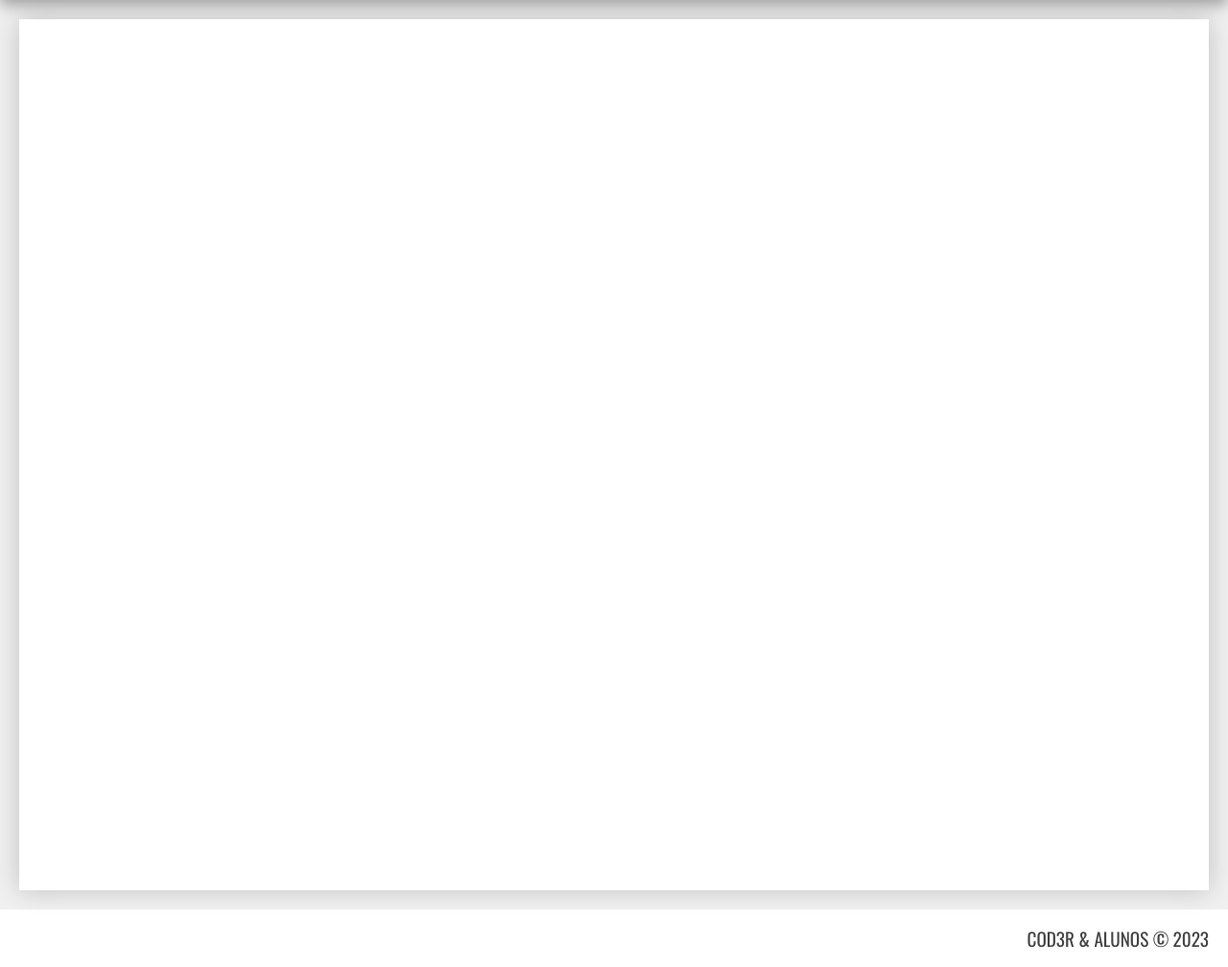
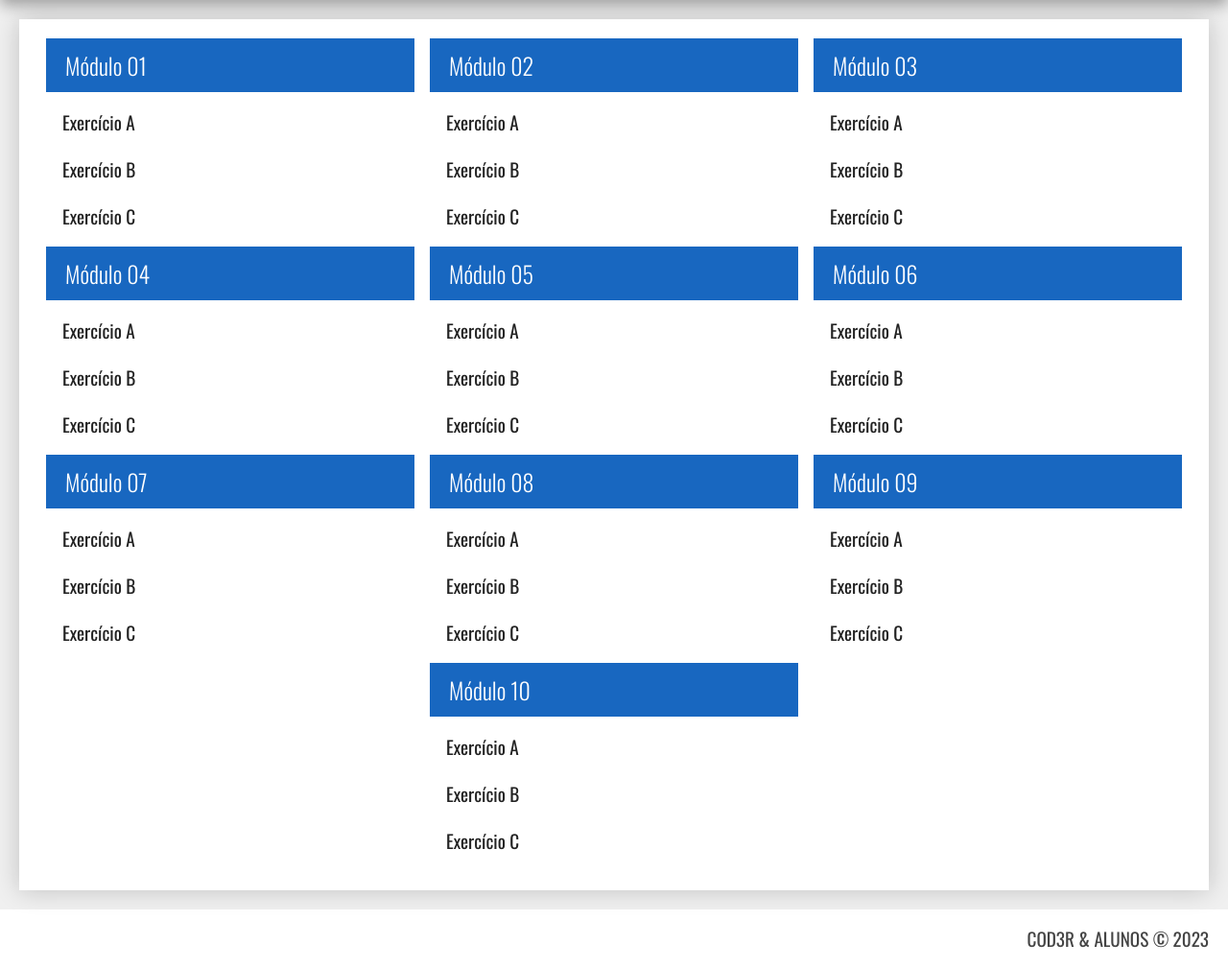
Before and after one commit to eilincoln/curso-php, a PHP site: page / in a window 1280 px wide. Shown: the part 120-1128 px from the top of the page at 96% size. Run offline with PHP 8.4, Linux system fonts and the light colour scheme.

Commit message:
modificando alterações da parte principal do menu.

```diff
--- a/assets/css/estilo.css
+++ b/assets/css/estilo.css
@@ -69,3 +69,44 @@ body {
     padding: 0px 20px;
     color: #444;
 }
+
+.modulos {
+    display: flex;
+    flex-wrap: wrap;
+    justify-content: space-around;
+}
+
+.modulo {
+    flex-basis: 32%;
+}
+
+.modulo > h3 {
+    margin: 0px;
+    color: #fff;
+    font-weight: 300;
+    font-size: 1.5rem;
+    padding: 10px 20px;
+    background-color: #1867c0;
+}
+
+.modulo > ul {
+    margin: 0px;
+    padding: 7px;
+    list-style: none;
+}
+
+.modulo > ul > li {
+    padding: 10px;
+    font-size: 1.2rem;
+    cursor: pointer;
+}
+
+.modulo > ul > li > a {
+    display: flex;
+    text-decoration: none;
+    color: #222;
+}
+
+.modulo > ul > li:hover {
+    background-color: #eee;
+}
--- a/index.html
+++ b/index.html
@@ -16,7 +16,88 @@
     </header>
     <main class="principal">
         <div class="conteudo">
-
+            <nav class="modulos">
+                <div class="modulo">
+                    <h3>Módulo 01</h3>
+                    <ul>
+                        <li><a href="#">Exercício A</a></li>
+                        <li><a href="#">Exercício B</a></li>
+                        <li><a href="#">Exercício C</a></li>
+                    </ul>
+                </div>
+                <div class="modulo">
+                    <h3>Módulo 02</h3>
+                    <ul>
+                        <li><a href="#">Exercício A</a></li>
+                        <li><a href="#">Exercício B</a></li>
+                        <li><a href="#">Exercício C</a></li>
+                    </ul>
+                </div>
+                <div class="modulo">
+                    <h3>Módulo 03</h3>
+                    <ul>
+                        <li><a href="#">Exercício A</a></li>
+                        <li><a href="#">Exercício B</a></li>
+                        <li><a href="#">Exercício C</a></li>
+                    </ul>
+                </div>
+                <div class="modulo">
+                    <h3>Módulo 04</h3>
+                    <ul>
+                        <li><a href="#">Exercício A</a></li>
+                        <li><a href="#">Exercício B</a></li>
+                        <li><a href="#">Exercício C</a></li>
+                    </ul>
+                </div>
+                <div class="modulo">
+                    <h3>Módulo 05</h3>
+                    <ul>
+                        <li><a href="#">Exercício A</a></li>
+                        <li><a href="#">Exercício B</a></li>
+                        <li><a href="#">Exercício C</a></li>
+                    </ul>
+                </div>
+                <div class="modulo">
+                    <h3>Módulo 06</h3>
+                    <ul>
+                        <li><a href="#">Exercício A</a></li>
+                        <li><a href="#">Exercício B</a></li>
+                        <li><a href="#">Exercício C</a></li>
+                    </ul>
+                </div>
+                <div class="modulo">
+                    <h3>Módulo 07</h3>
+                    <ul>
+                        <li><a href="#">Exercício A</a></li>
+                        <li><a href="#">Exercício B</a></li>
+                        <li><a href="#">Exercício C</a></li>
+                    </ul>
+                </div>
+                <div class="modulo">
+                    <h3>Módulo 08</h3>
+                    <ul>
+                        <li><a href="#">Exercício A</a></li>
+                        <li><a href="#">Exercício B</a></li>
+                        <li><a href="#">Exercício C</a></li>
+                    </ul>
+                </div>
+                <div class="modulo">
+                    <h3>Módulo 09</h3>
+                    <ul>
+                        <li><a href="#">Exercício A</a></li>
+                        <li><a href="#">Exercício B</a></li>
+                        <li><a href="#">Exercício C</a></li>
+                    </ul>
+                </div>
+                <div class="modulo">
+                    <h3>Módulo 10</h3>
+                    <ul>
+                        <li><a href="#">Exercício A</a></li>
+                        <li><a href="#">Exercício B</a></li>
+                        <li><a href="#">Exercício C</a></li>
+                    </ul>
+                </div>
+            </nav>
         </div>
     </main>
     <footer class="rodape">
```
